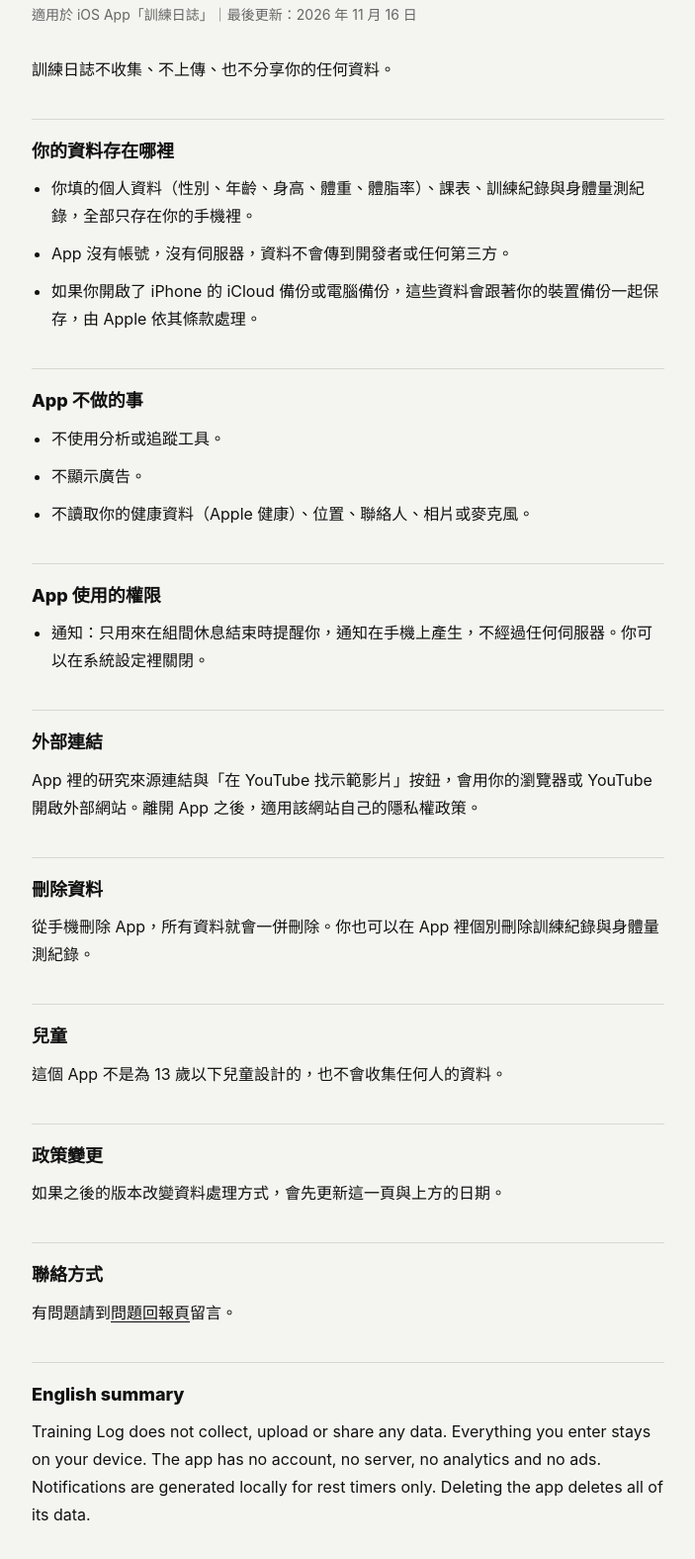
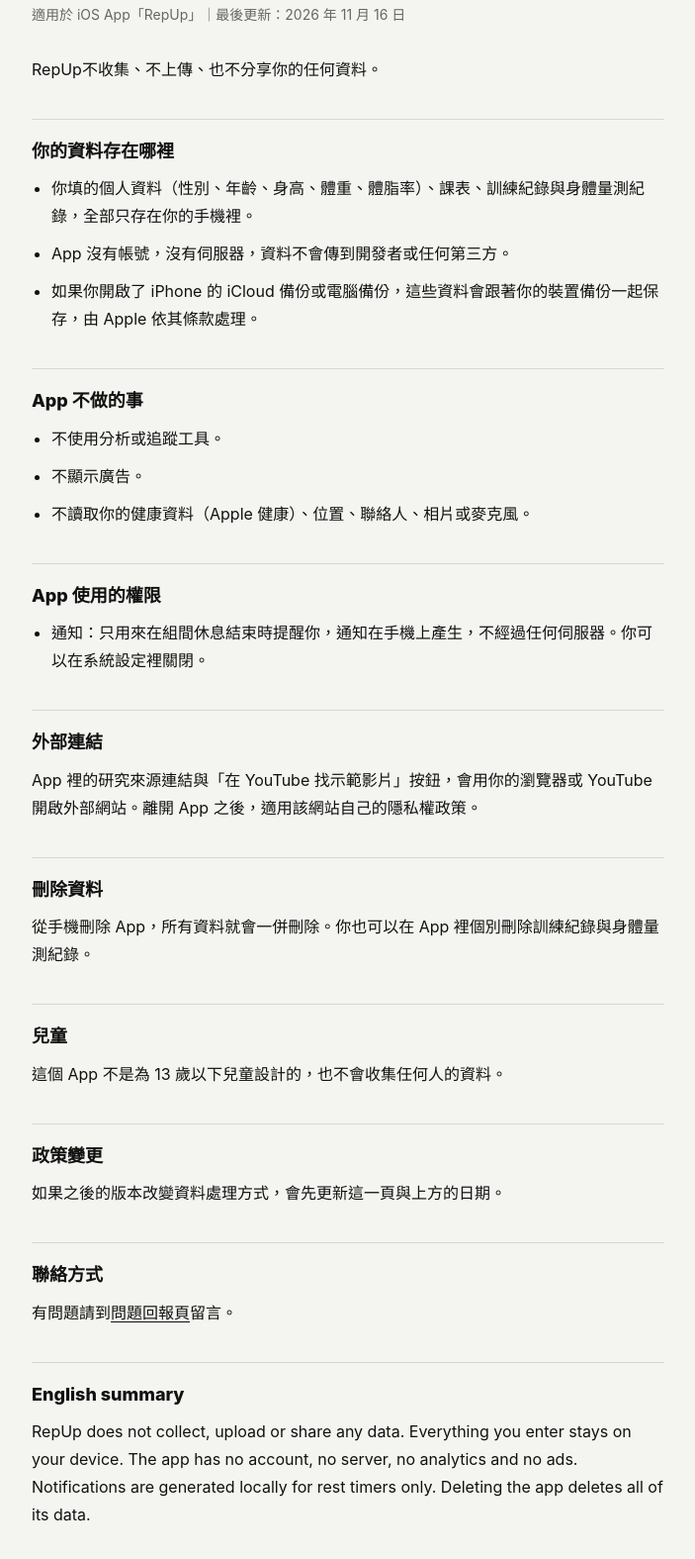
Before and after one commit to Jacky20000326/training-log-support, a plain HTML site: page privacy.html in a window 1280 px wide. Shown: the part 135-1710 px from the top of the page at 99% size, without its empty margins (288-991 px from the left). Drawn offline with Linux system fonts and the light colour scheme.

Commit message:
Rename app to RepUp
Co-Authored-By: Claude Fable 5.2 <noreply@anthropic.com>

```diff
--- a/privacy.html
+++ b/privacy.html
@@ -3,16 +3,16 @@
 <head>
 <meta charset="utf-8">
 <meta name="viewport" content="width=device-width,initial-scale=1">
-<title>訓練日誌｜隱私權政策</title>
+<title>RepUp｜隱私權政策</title>
 <link rel="stylesheet" href="style.css">
 </head>
 <body>
 <main>
 <nav><a href="index.html">支援</a><a href="privacy.html">隱私權政策</a></nav>
 <h1>隱私權政策</h1>
-<p class="meta">適用於 iOS App「訓練日誌」｜最後更新：2026 年 11 月 16 日</p>
+<p class="meta">適用於 iOS App「RepUp」｜最後更新：2026 年 11 月 16 日</p>
 
-<p>訓練日誌不收集、不上傳、也不分享你的任何資料。</p>
+<p>RepUp不收集、不上傳、也不分享你的任何資料。</p>
 
 <h2>你的資料存在哪裡</h2>
 <ul>
@@ -49,7 +49,7 @@
 <p>有問題請到<a href="https://github.com/Jacky20000326/training-log-support/issues">問題回報頁</a>留言。</p>
 
 <h2>English summary</h2>
-<p>Training Log does not collect, upload or share any data. Everything you enter stays on your device. The app has no account, no server, no analytics and no ads. Notifications are generated locally for rest timers only. Deleting the app deletes all of its data.</p>
+<p>RepUp does not collect, upload or share any data. Everything you enter stays on your device. The app has no account, no server, no analytics and no ads. Notifications are generated locally for rest timers only. Deleting the app deletes all of its data.</p>
 </main>
 </body>
 </html>
```
Also changed, not shown: index.html (+3 -3 lines).
